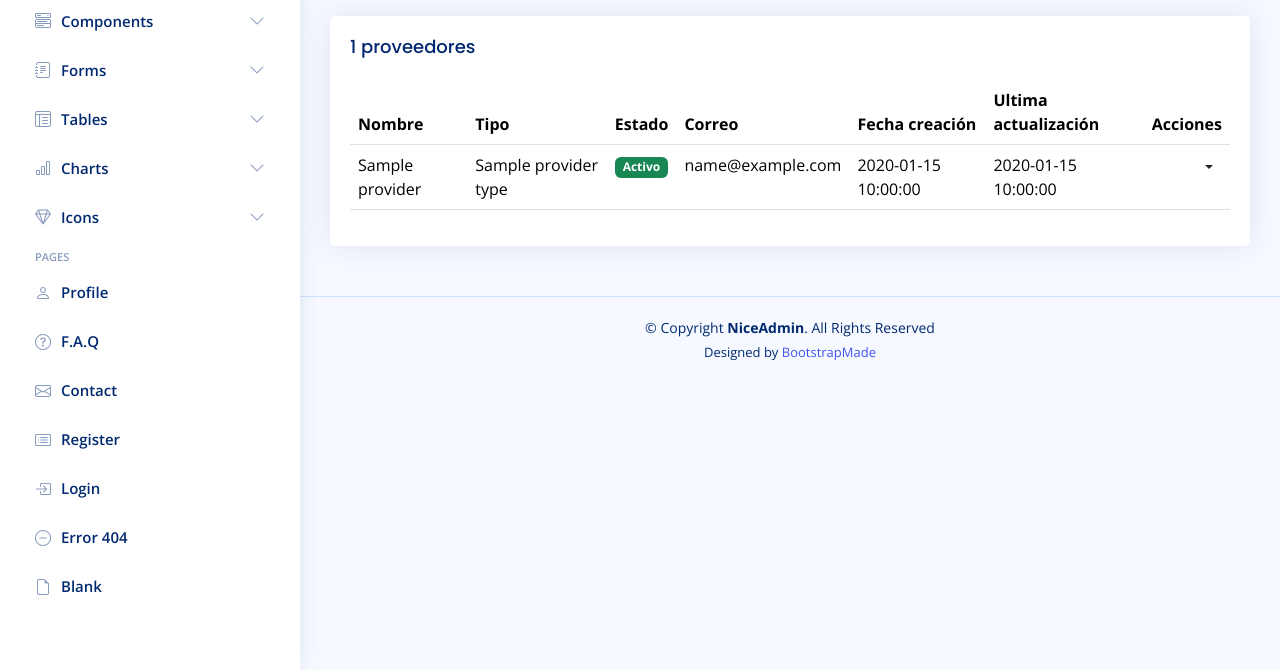
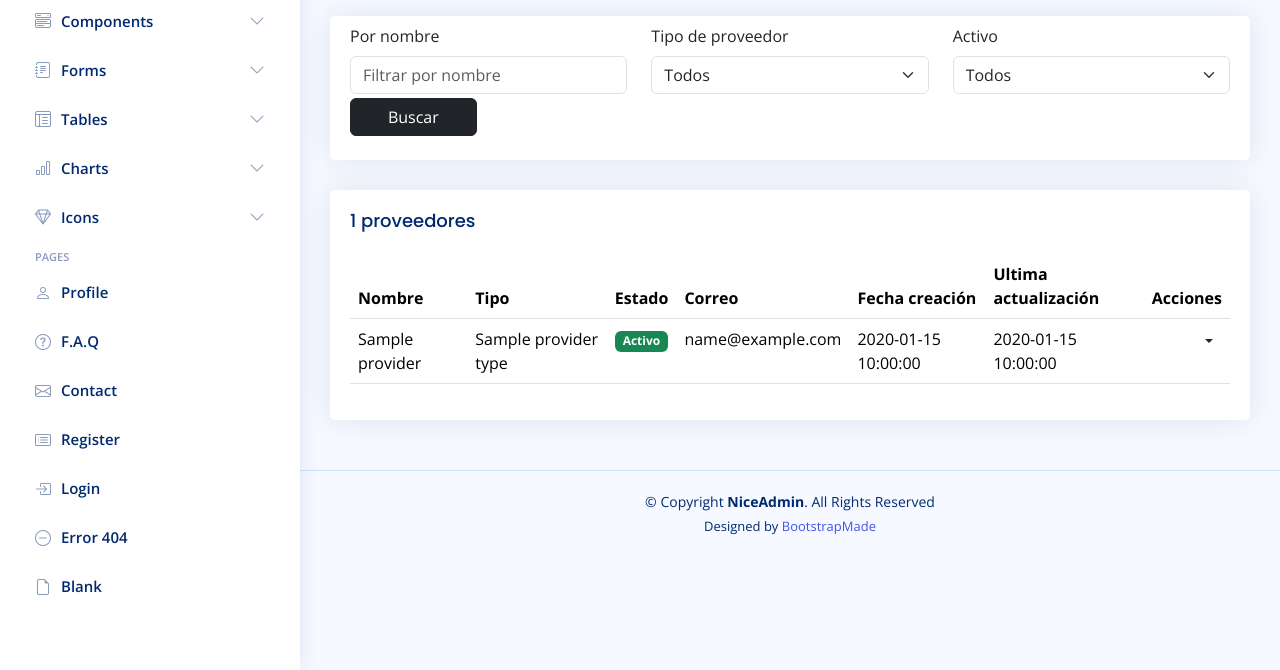
Before and after one commit to lluis-fontbote/contabilidapp, a Symfony app: template symfony-app/templates/provider/index.html.twig in a window 1280 px wide. Shown: the part 130-800 px from the top of the page. Run offline with Twig, Linux system fonts and the light colour scheme; the template is opened without the code that fills it: most values are stand-ins (such as "Sample title", 1, 10 or a date in 2020); some libraries are stand-ins or nearby versions.

Commit message:
feat(providers): add filters index

```diff
--- a/symfony-app/templates/provider/index.html.twig
+++ b/symfony-app/templates/provider/index.html.twig
@@ -21,6 +21,47 @@
                     </li>
                 </ol>
             </nav>
+        </div>
+        <div class="card card--filtres">
+            <div class="card-content collapse show">
+                <form action="{{ path('provider.index') }}">
+                    <div class="card-body mt-2">
+                        <div class="row">
+                            <div class="col-sm-4">
+                                <div class="mb-1">
+                                    <label class="form-label" for="name">Por nombre</label>
+                                    <input type="text" class="form-control" id="name" name="name" placeholder="Filtrar por nombre" value="{{ app.request.get('name') }}">
+                                </div>
+                            </div>
+                            <div class="col-sm-4">
+                                <div class="mb-1">
+                                    <label class="form-label" for="providerType">Tipo de proveedor</label>
+                                    <select class="form-select" name="providerType">
+                                        <option value="">Todos</option>
+                                        {% for providerType in providerTypes %}
+                                            <option value="{{ providerType.id }}" {% if app.request.get('providerType') == providerType.id %} selected{% endif %}>{{ providerType.name }}</option>
+                                        {% endfor %}
+                                    </select>
+                                </div>
+                            </div>
+                            <div class="col-sm-4">
+                                <div class="">
+                                    <label class="form-label" for="active">Activo</label>
+                                    <select class="form-select" id="active" name="active">
+                                        <option value="">Todos</option>
+                                        <option value="1" {% if app.request.get('active') == '1' %} selected{% endif %}>Si</option>
+                                        <option value="0" {% if app.request.get('active') == '0' %} selected{% endif %}>No</option>
+                                    </select>
+                                </div>
+                            </div>
+                            <div class="col-sm-2 d-flex align-items-end">
+                                <button class="btn btn-dark w-100 mb-1">Buscar</button>
+                            </div>
+                        </div>
+                    </div>
+                </form>
+            </div>
+
         </div>
         <section class="section">
             <div class="row">
@@ -58,25 +99,20 @@
                                                 <td>{{ provider.updated_at }}</td>
                                                 <td class="text-end">
                                                     <div class="dropdown">
-                                                        <button type="button" class="btn btn-sm dropdown-toggle hide-arrow py-0" data-bs-toggle="dropdown" id="dropdownMenuButton{{ provider.id }}" data-bs-toggle="dropdown" aria-expanded="false">
-                                                            <i data-feather="more-vertical"></i>
-                                                        </button>
+                                                        <button type="button" class="btn btn-sm dropdown-toggle hide-arrow py-0" data-bs-toggle="dropdown" id="dropdownMenuButton{{ provider.id }}" data-bs-toggle="dropdown" aria-expanded="false"></button>
                                                         <ul class="dropdown-menu" aria-labelledby="dropdownMenuButton{{ provider.id }}">
                                                             <li>
                                                                 <a class="toggle-status dropdown-item" data-id="{{ provider.id }}" data-action="{{ path('provider.toggle_status', {id: provider.id}) }}" href="javascript:void(0);">
-                                                                    <i data-feather="eye" class="me-50"></i>
                                                                     <span>Cambiar estado</span>
                                                                 </a>
                                                             </li>
                                                             <li>
                                                                 <a class="dropdown-item" href="{{ path('provider.edit', {id: provider.id}) }}">
-                                                                    <i data-feather="edit-2" class="me-50"></i>
                                                                     <span>Editar</span>
                                                                 </a>
                                                             </li>
                                                             <li>
                                                                 <a class="delete-record dropdown-item" href="#" data-id="{{ provider.id }}" data-action="{{ path('provider.delete', {id: provider.id}) }}">
-                                                                    <i data-feather="trash" class="me-50"></i>
                                                                     <span>Eliminar</span>
                                                                 </a>
                                                             </li>
```
Also changed, not shown: symfony-app/src/Controller/ProviderController.php (+23 -0 lines).
